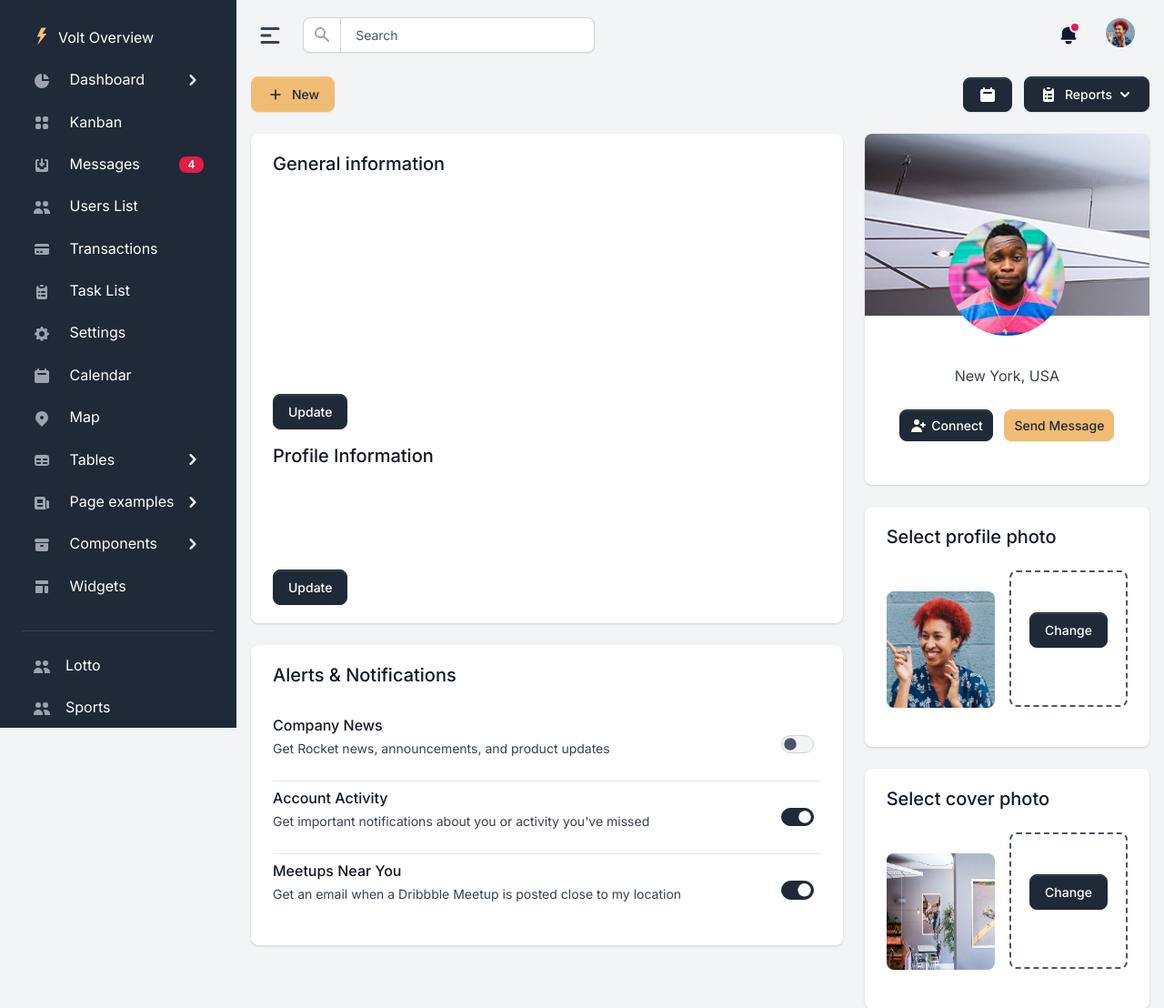
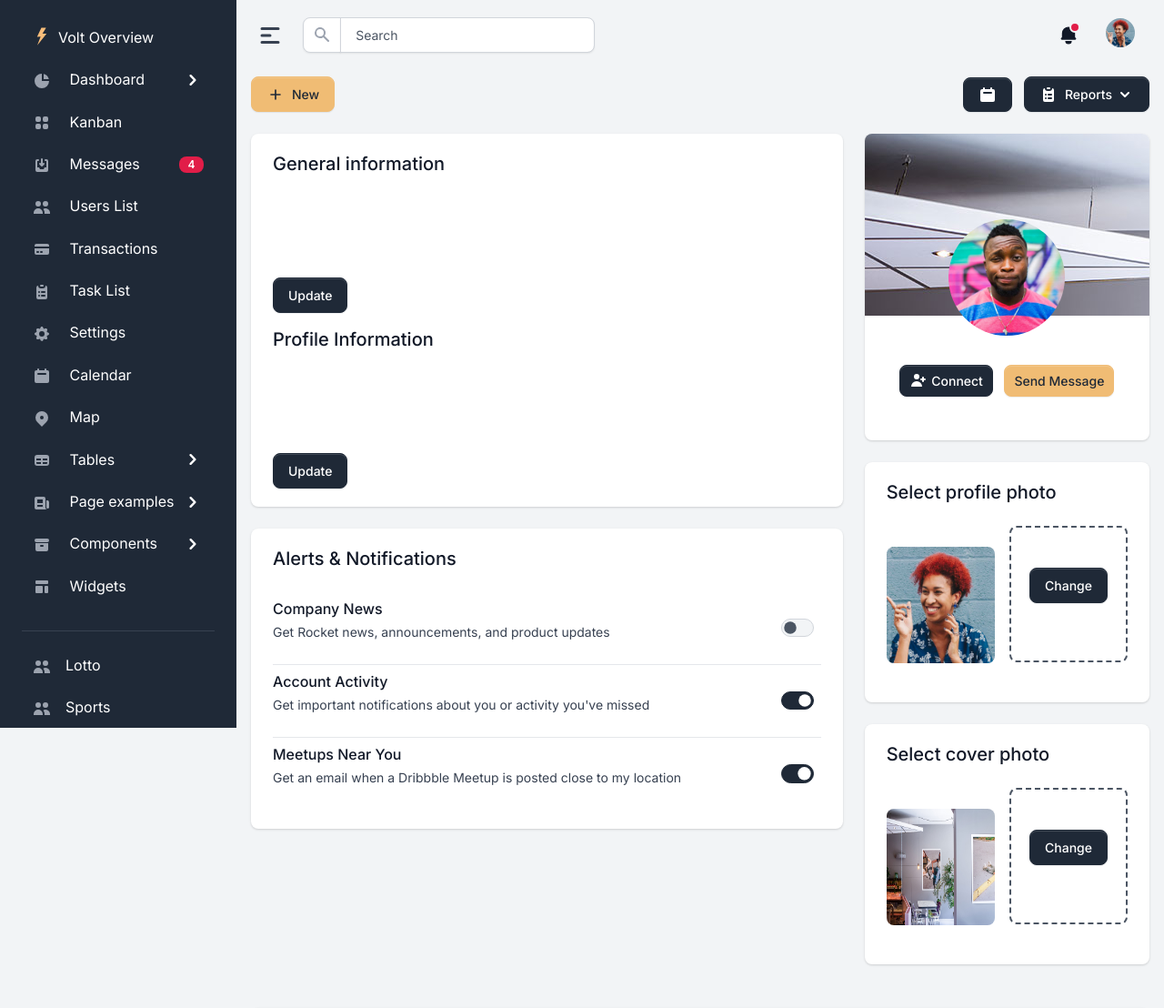
Before and after one commit to haradhansharma/lotto, a Django app: template templates/home/settings.html in a window 1280 px wide. Shown: the top 1108 px of the page at 91% size. Run offline with Django 3.2, Linux system fonts and the light colour scheme; the template is opened without the code that fills it, so the values that code supplies are empty; some libraries are stand-ins or nearby versions.

Commit message:
removed name field from html

```diff
--- a/templates/home/settings.html
+++ b/templates/home/settings.html
@@ -107,7 +107,7 @@
                     </div>
                         <!-- End of Form -->
 
-                        <!-- Form -->
+                        <!--
                         <div class="col-md-6 mb-3">
                         <div class="form-group mb-4">
                             <label for="{{ user_form.first_name.id_for_label }}">{{ user_form.first_name.label_tag }} </label>
@@ -118,9 +118,9 @@
                             <span class="text-error">{{ user_form.first_name.errors }}</span>
                         </div>
                     </div>
-                        <!-- End of Form -->
+                        -->
 
-                        <!-- Form -->
+                        <!--
                         <div class="col-md-6 mb-3">
                         <div class="form-group mb-4">
                             <label for="{{ user_form.last_name.id_for_label }}">{{ user_form.last_name.label_tag }} </label>
@@ -131,7 +131,7 @@
                             <span class="text-error">{{ user_form.last_name.errors }}</span>
                         </div>
                     </div>
-                        <!-- End of Form -->
+                       -->
 
                         <!-- Form -->
                         <div class="col-md-6 mb-3">
@@ -146,7 +146,7 @@
                     </div>
                         <!-- End of Form -->
 
-                        <!-- Form -->
+                        <!--
                         <div class="col-md-6 mb-3">
                             <div class="form-group mb-4">
                                 <label for="{{ user_form.phone.id_for_label }}">{{ user_form.phone.label_tag }} </label>
@@ -157,9 +157,9 @@
                                 <span class="text-error">{{ user_form.phone.errors }}</span>
                             </div>
                         </div>
-                            <!-- End of Form -->
+                            -->
 
-                             <!-- Form -->
+                             <!--
                         <div class="col-md-6 mb-3">
                             <div class="form-group mb-4">
                                 <label for="{{ user_form.orgonization.id_for_label }}">{{ user_form.orgonization.label_tag }} </label>
@@ -170,7 +170,7 @@
                                 <span class="text-error">{{ user_form.orgonization.errors }}</span>
                             </div>
                         </div>
-                            <!-- End of Form -->
+                             -->
                     </div>
 
                         <div class="mt-3 mb-3">
@@ -294,7 +294,7 @@
                             <h5 class="fw-normal">
                                 {{ request.user.email }}
                             </h5>
-                            <p class="text-gray mb-4">New York, USA</p>
+                            <!--<p class="text-gray mb-4">New York, USA</p> -->
                             <a class="btn btn-sm btn-gray-800 d-inline-flex align-items-center me-2" href="#">
                                 <svg class="icon icon-xs me-1" fill="currentColor" viewBox="0 0 20 20" xmlns="http://www.w3.org/2000/svg"><path d="M8 9a3 3 0 100-6 3 3 0 000 6zM8 11a6 6 0 016 6H2a6 6 0 016-6zM16 7a1 1 0 10-2 0v1h-1a1 1 0 100 2h1v1a1 1 0 102 0v-1h1a1 1 0 100-2h-1V7z"></path></svg>
                                 Connect
```
